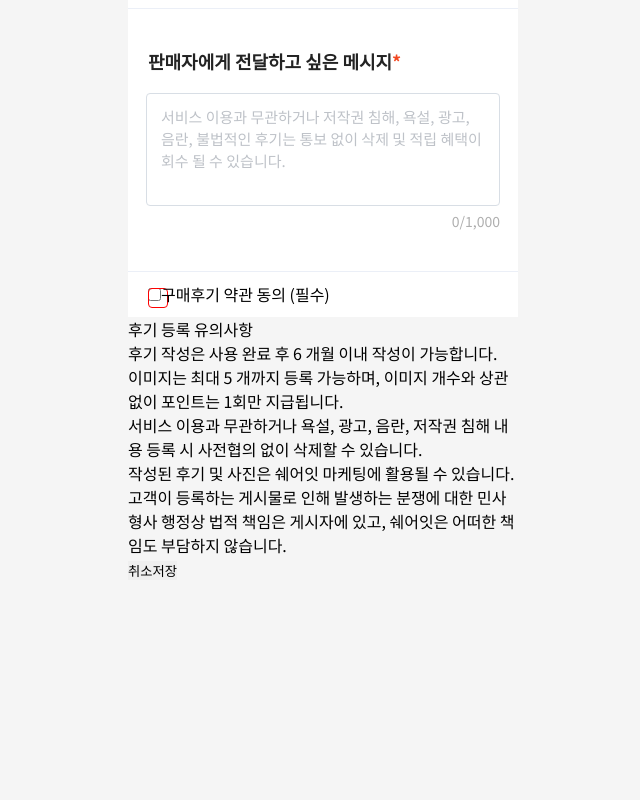
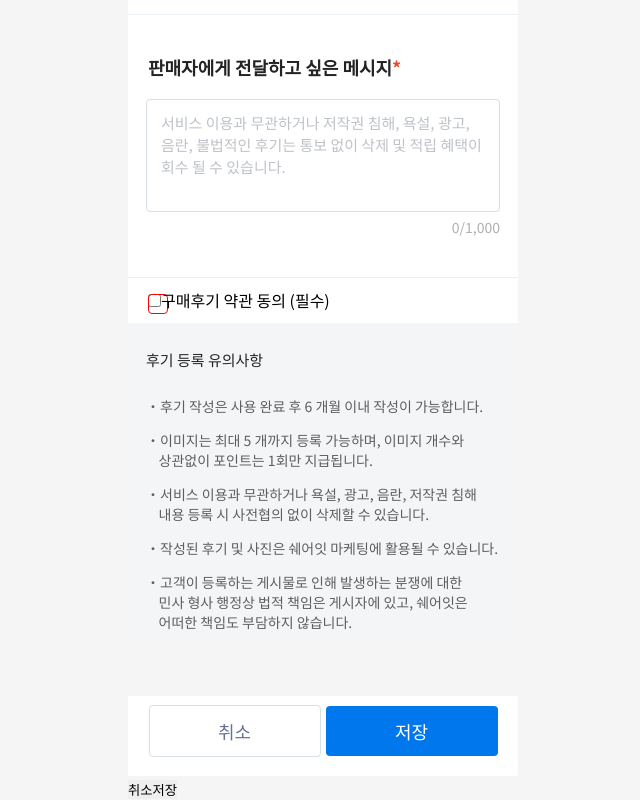
Before and after one commit to yoonsery/shareit, a React (Create React App) app: page /form in a window 1280 px wide. Shown: the part 785-1585 px from the top of the page, without its empty margins (317-957 px from the left). Before the commit the page ends 1366 px from the top, so only its background shows below. Built offline with nearby package versions, Linux system fonts and the light colour scheme.

Commit message:
feat: finish form footer

```diff
--- a/src/components/Form/formFooter/FormFooter.jsx
+++ b/src/components/Form/formFooter/FormFooter.jsx
@@ -2,27 +2,36 @@ import styles from './FormFooter.module.css';
 
 const FormFooter = () => {
   return (
+    <>
       <section className={styles.footer}>
         <span className={styles.attention}>후기 등록 유의사항</span>
         <ul>
-        <li>후기 작성은 사용 완료 후 6 개월 이내 작성이 가능합니다.</li>
+          <li>・후기 작성은 사용 완료 후 6 개월 이내 작성이 가능합니다.</li>
           <li>
-          이미지는 최대 5 개까지 등록 가능하며, 이미지 개수와 상관없이 포인트는
-          1회만 지급됩니다.{' '}
+            ・이미지는 최대 5 개까지 등록 가능하며, 이미지 개수와 <br />
+            &nbsp; &nbsp; 상관없이 포인트는 1회만 지급됩니다.
           </li>
           <li>
-          {' '}
-          서비스 이용과 무관하거나 욕설, 광고, 음란, 저작권 침해 내용 등록 시
-          사전협의 없이 삭제할 수 있습니다.
+            ・서비스 이용과 무관하거나 욕설, 광고, 음란, 저작권 침해 <br />{' '}
+            &nbsp; &nbsp; 내용 등록 시 사전협의 없이 삭제할 수 있습니다.
           </li>
-        <li> 작성된 후기 및 사진은 쉐어잇 마케팅에 활용될 수 있습니다. </li>
+          <li>・작성된 후기 및 사진은 쉐어잇 마케팅에 활용될 수 있습니다. </li>
           <li>
-          {' '}
-          고객이 등록하는 게시물로 인해 발생하는 분쟁에 대한 민사 형사 행정상
-          법적 책임은 게시자에 있고, 쉐어잇은 어떠한 책임도 부담하지 않습니다.
+            ・고객이 등록하는 게시물로 인해 발생하는 분쟁에 대한 <br /> &nbsp;
+            &nbsp; 민사 형사 행정상 법적 책임은 게시자에 있고, 쉐어잇은 <br />{' '}
+            &nbsp; &nbsp; 어떠한 책임도 부담하지 않습니다.
           </li>
         </ul>
       </section>
+      <div className={styles.buttons}>
+        <button type="button" className={styles.cancel}>
+          취소
+        </button>
+        <button type="submit" className={styles.save}>
+          저장
+        </button>
+      </div>
+    </>
   );
 };
 
--- a/src/components/Form/formFooter/FormFooter.module.css
+++ b/src/components/Form/formFooter/FormFooter.module.css
@@ -0,0 +1,64 @@
+.footer {
+  width: 390px;
+  background: #f4f5f6;
+  padding: 24px 18px 0;
+}
+
+.attention {
+  font-style: normal;
+  font-weight: 500;
+  font-size: 15px;
+  line-height: 22px;
+
+  color: #232323;
+}
+
+ul {
+  margin-top: 25px;
+  margin-bottom: 50px;
+}
+
+li {
+  font-style: normal;
+  padding-bottom: 14px;
+  font-weight: 400;
+  font-size: 14px;
+  line-height: 20px;
+  color: #5e5e5e;
+}
+
+.buttons {
+  height: 80px;
+  padding: 10px 18px 20px;
+  display: flex;
+  justify-content: space-around;
+  align-items: center;
+  background: #fff;
+}
+
+.cancel {
+  width: 172px;
+  background: #fff;
+  padding: 12px 0;
+  font-style: normal;
+  font-weight: 400;
+  font-size: 18px;
+  line-height: 26px;
+  text-align: center;
+  color: #677294;
+  border: 1px solid #d8dee5;
+  border-radius: 4px;
+}
+
+.save {
+  width: 172px;
+  padding: 12px 0;
+  font-style: normal;
+  font-weight: 400;
+  font-size: 18px;
+  line-height: 26px;
+  text-align: center;
+  color: #fff;
+  background: #0077ed;
+  border-radius: 4px;
+}
```
Lines whose indentation alone changed are shown as unchanged.
